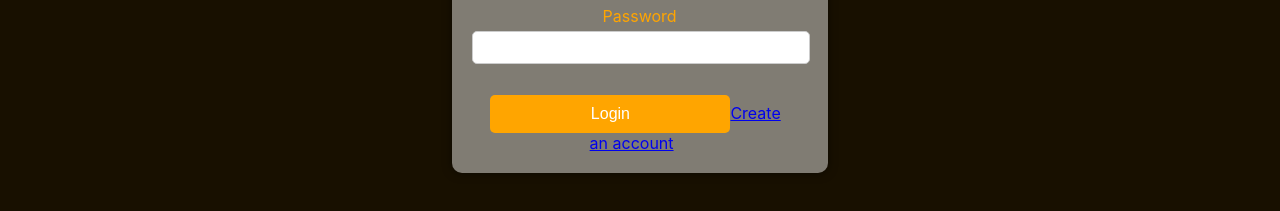
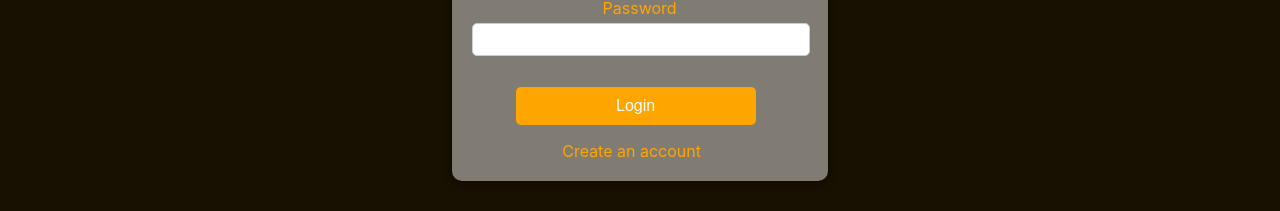
Before and after one commit to KarimShousha/AgriSync-platform-S.A.V.E-, a React (Create React App) app: page /login in a window 1280 px wide. Shown: the part 391-602 px from the top of the page. Built offline with nearby package versions, Linux system fonts and the light colour scheme; no server answers.

Commit message:
Update Login.css

```diff
--- a/src/Components/css/Login.css
+++ b/src/Components/css/Login.css
@@ -66,3 +66,13 @@
     color: red;
     margin-bottom: 15px;
   }
+
+
+  .register-link{
+    display: block;
+    text-align: center;
+    margin-top: 1rem;
+    color: #ffa500;
+    text-decoration: none;
+
+  }
```
